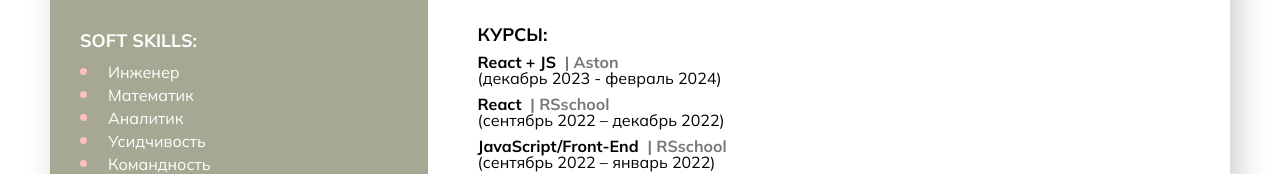
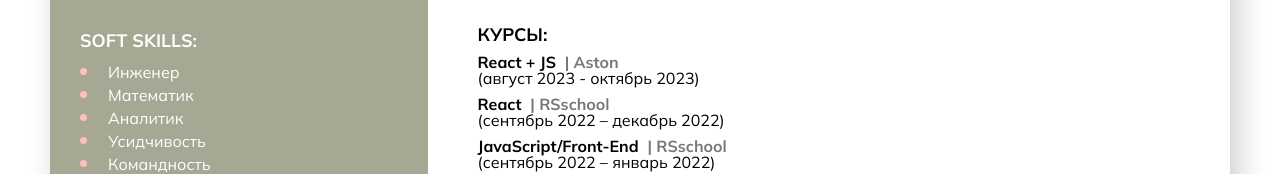
Before and after one commit to gusap9/cv, a React (Create React App) app: page / in a window 1280 px wide. Shown: the part 961-1135 px from the top of the page. Built offline with nearby package versions, Linux system fonts and the light colour scheme.

Commit message:
fix: исправил информацию о курсах

```diff
--- a/src/constants/languages.js
+++ b/src/constants/languages.js
@@ -36,7 +36,7 @@ export const RUS_STRINGS = {
   coursesFirstTime: 'декабрь 2021 – март 2022',
   coursesSecTime: 'сентябрь 2022 – январь 2022',
   coursesThirdTime: 'сентябрь 2022 – декабрь 2022',
-  coursesFourthTime: 'декабрь 2023 - февраль 2024',
+  coursesFourthTime: 'август 2023 - октябрь 2023',
   projectsTitle: 'Проекты:',
   projectsSubtitle: 'Для перехода нажмите на название',
   lastUpdate: 'Последнее обновление: май 2024',
@@ -82,7 +82,7 @@ export const GER_STRINGS = {
   coursesFirstTime: 'Dezember 2021 – März 2022',
   coursesSecTime: 'September 2022 – Januar 2022',
   coursesThirdTime: 'September 2022 – Dezember 2022',
-  coursesFourthTime: 'Dezember 2023 - Februar 2024',
+  coursesFourthTime: 'August 2023 - Oktober 2023',
   projectsTitle: 'Projekte:',
   projectsSubtitle: 'Für Einzelheiten klicken Sie auf den Titel',
   lastUpdate: 'Aktualisiert im May 2024',
@@ -126,7 +126,7 @@ export const ENG_STRINGS = {
   coursesFirstTime: 'december 2021 – march 2022',
   coursesSecTime: 'september 2022 – january 2022',
   coursesThirdTime: 'september 2022 – december 2022',
-  coursesFourthTime: 'december 2023 - february 2024',
+  coursesFourthTime: 'august 2023 - october 2023',
   projectsTitle: 'Projects:',
   projectsSubtitle: 'Click on the title for details',
   lastUpdate: 'Last update: may 2024',
```
